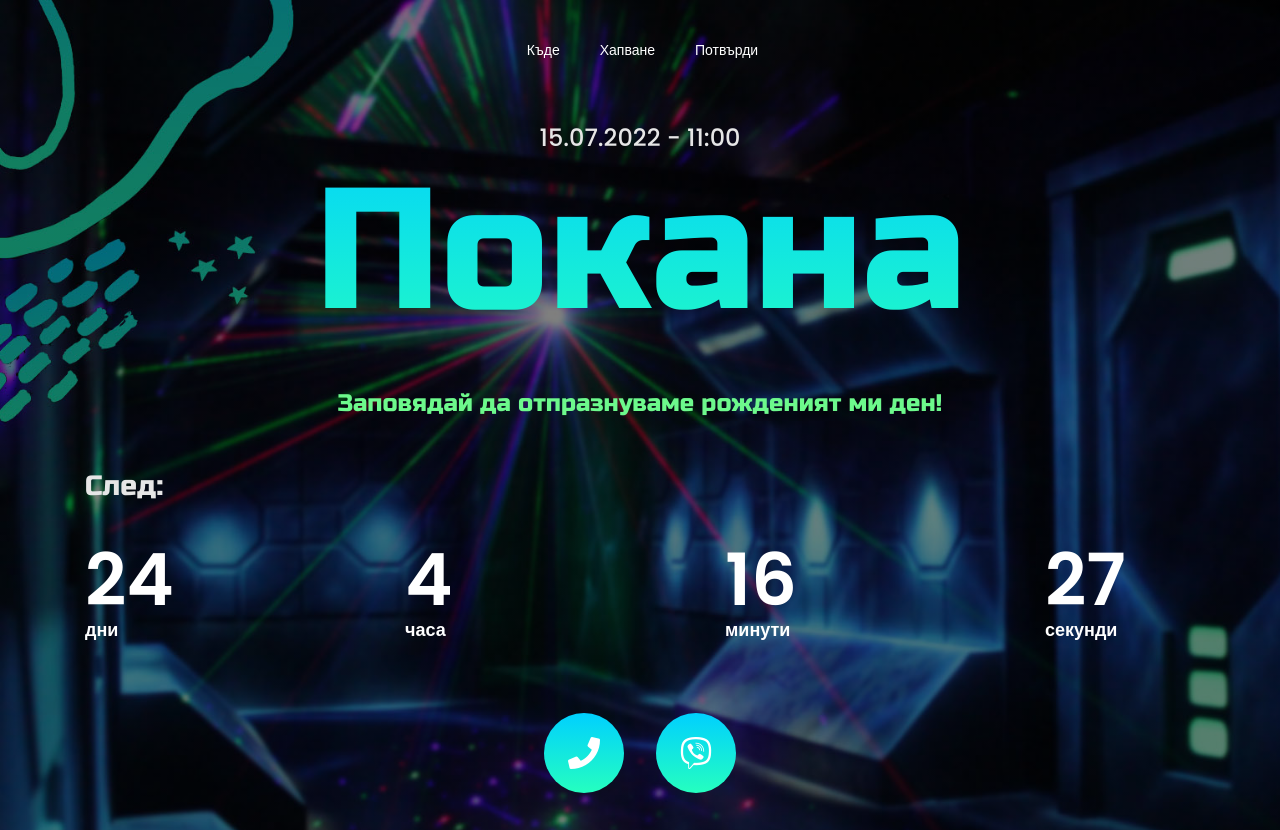
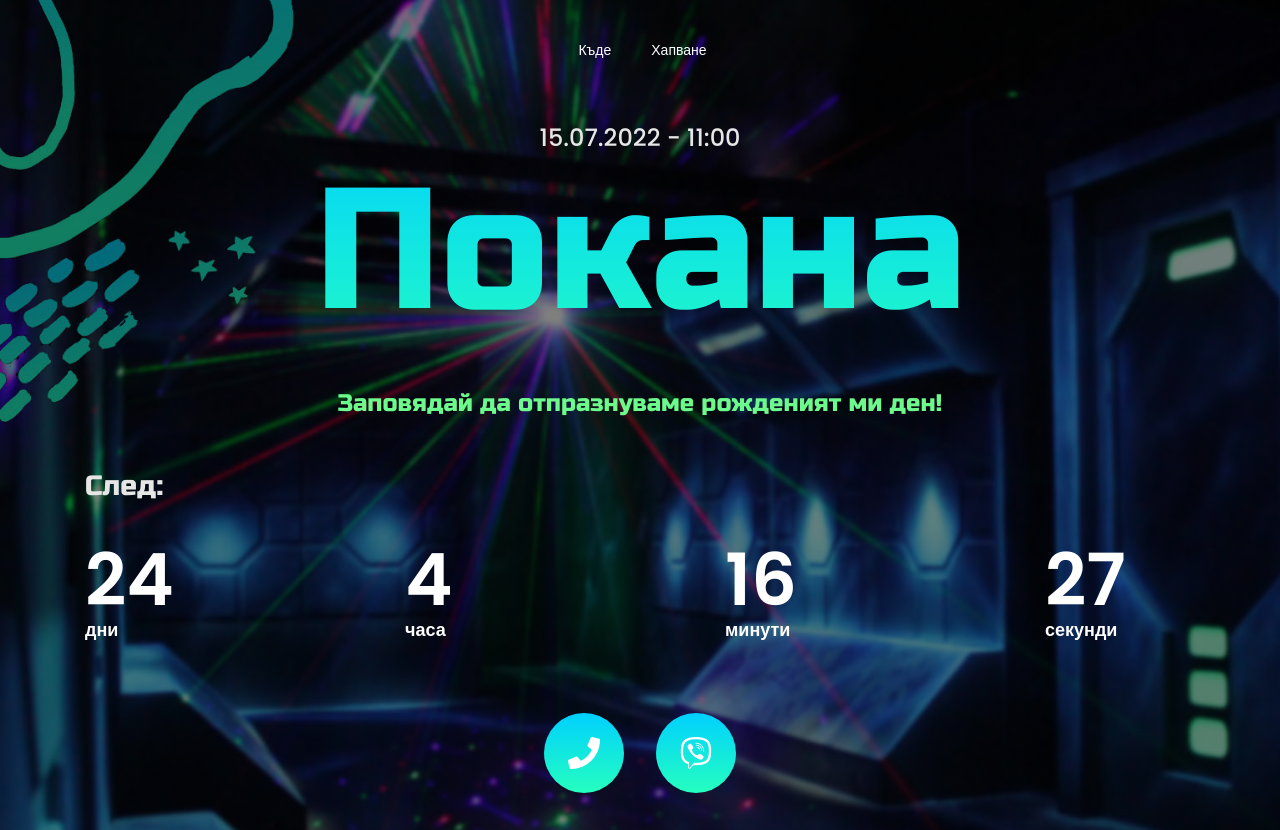
Before and after one commit to gerganabgvn/invitation, a plain HTML site: page index.html in a window 1280 px wide. Shown: the top 830 px of the page. Drawn offline with Linux system fonts and the light colour scheme.

Commit message:
Update index.html

```diff
--- a/index.html
+++ b/index.html
@@ -33,9 +33,7 @@
                             <ul>
                                 <li><a href="#location">Къде</a></li>
                                 <li><a href="#menu">Хапване</a></li>
-                                <li><a href="#confirm">Потвърди</a></li>
                             </ul>
-
                         </nav>
                     </div>
                 </div>
```
